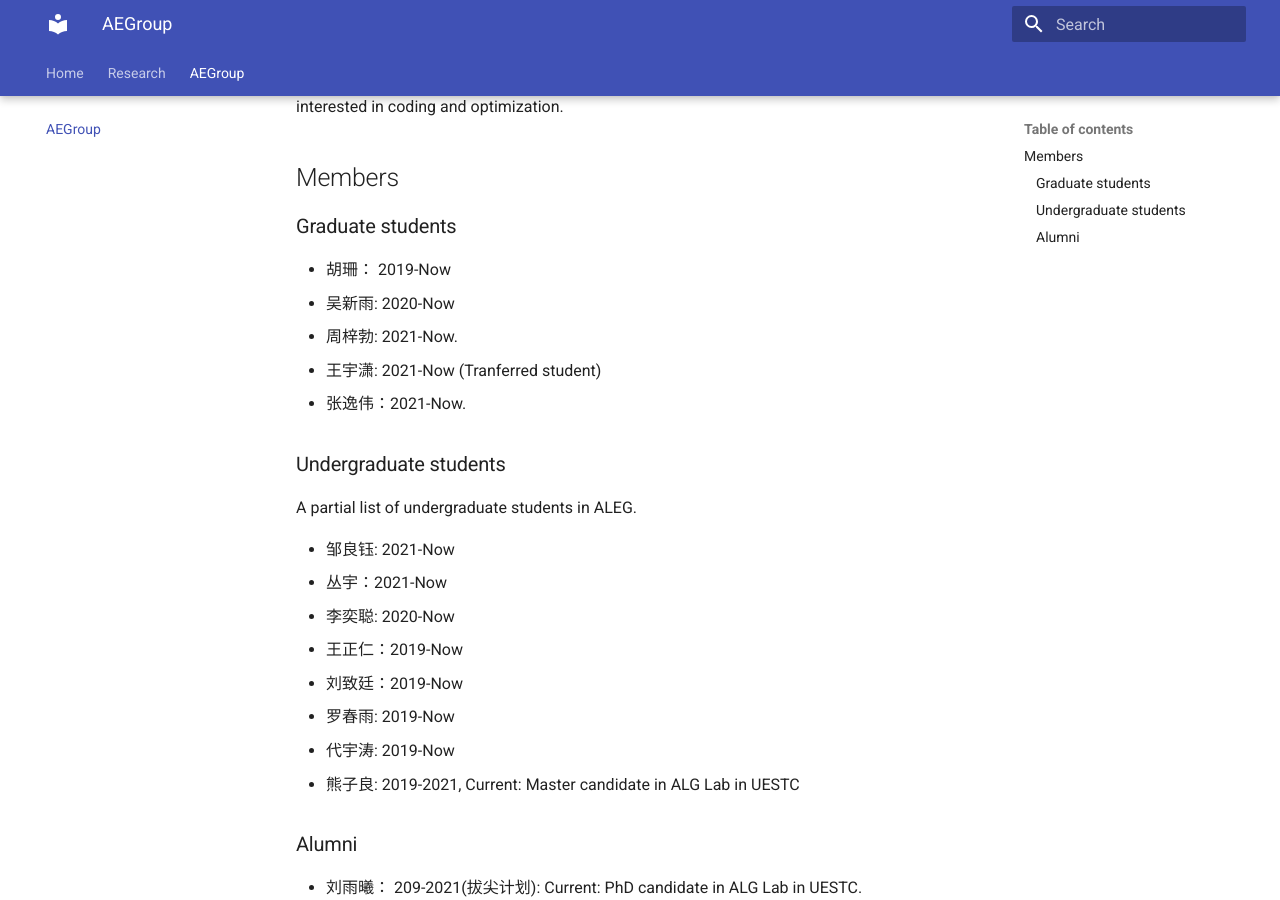
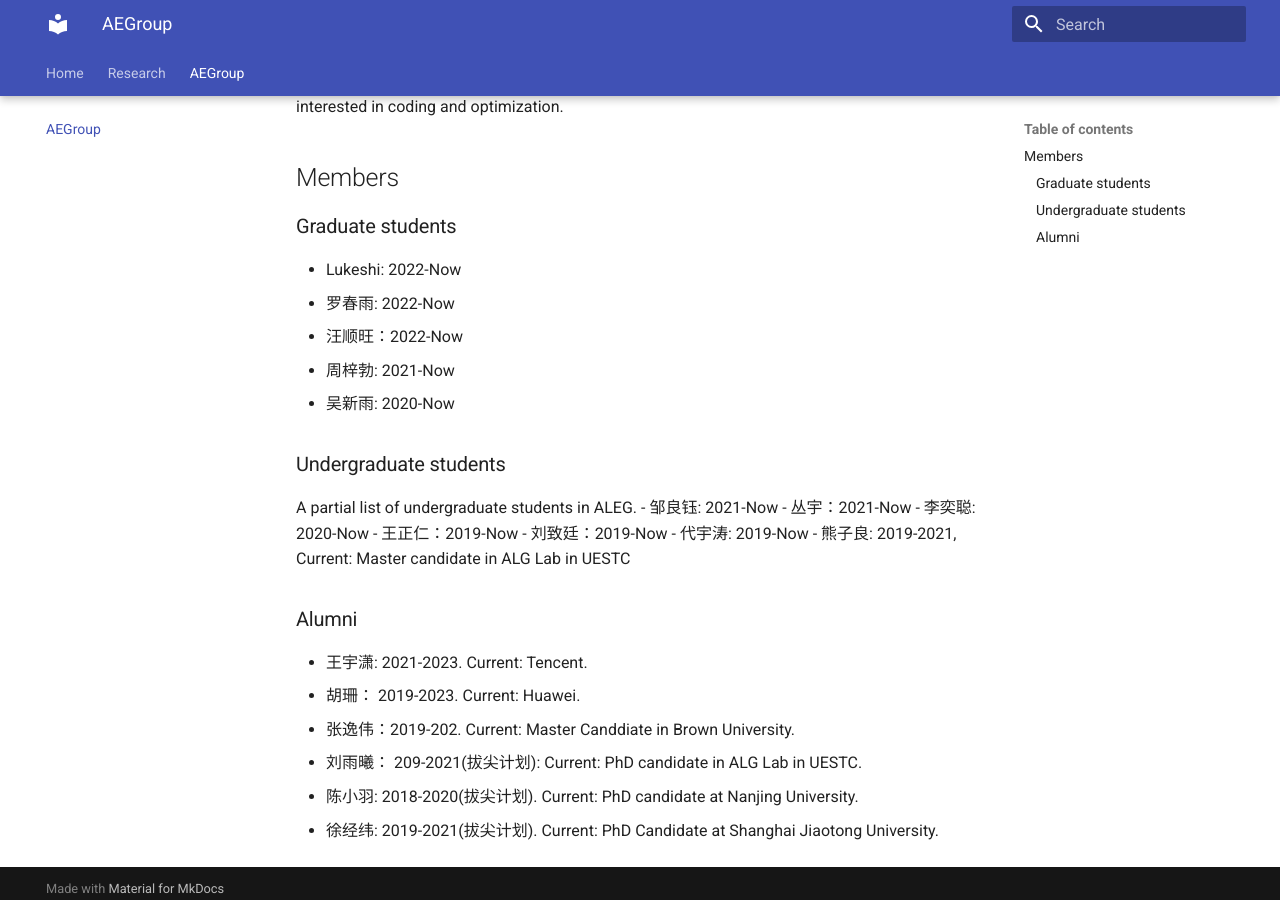
Before and after one commit to joey001/joey001.github.io, an MkDocs documentation site: the page built from docs/aegroup/aegroup.md, in a window 1280 px wide and 900 px high, scrolled down 370 px. Built offline with MkDocs 1.6.1 and Material for MkDocs 9.7.7, drawn with Linux system fonts in a browser that asks for light colours.

Commit message:
update on 2002.9.22

```diff
--- a/docs/aegroup/aegroup.md
+++ b/docs/aegroup/aegroup.md
@@ -10,25 +10,26 @@ Drop me a mail if you are interested in coding and optimization.
 
 ## Members
 ### Graduate students
-- 胡珊： 2019-Now
+- Lukeshi: 2022-Now
+- 罗春雨: 2022-Now
+- 汪顺旺：2022-Now
+- 周梓勃: 2021-Now
 - 吴新雨: 2020-Now
-- 周梓勃: 2021-Now.
-- 王宇潇: 2021-Now  (Tranferred student)
-- 张逸伟：2021-Now.
 
 ### Undergraduate students
 A partial list of undergraduate students in ALEG.
-
 - 邹良钰: 2021-Now
 - 丛宇：2021-Now
 - 李奕聪: 2020-Now
 - 王正仁：2019-Now
 - 刘致廷：2019-Now
-- 罗春雨: 2019-Now
 - 代宇涛: 2019-Now
 - 熊子良: 2019-2021, Current: Master candidate in ALG Lab in UESTC
 
 ### Alumni
+- 王宇潇: 2021-2023. Current: Tencent.
+- 胡珊： 2019-2023. Current: Huawei.
+- 张逸伟：2019-202. Current: Master Canddiate in Brown University.
 - 刘雨曦： 209-2021(拔尖计划): Current: PhD candidate in ALG Lab in UESTC.
 - 陈小羽:  2018-2020(拔尖计划).  Current: PhD candidate at Nanjing University.
 - 徐经纬: 2019-2021(拔尖计划).  Current: PhD Candidate at Shanghai Jiaotong University.
```
Also changed, not shown: docs/index.md (+1 -0 lines), docs/research/publication.md (+4 -5 lines).
